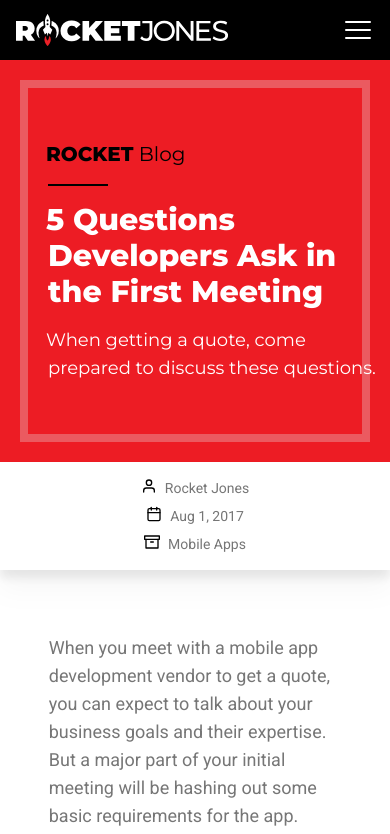
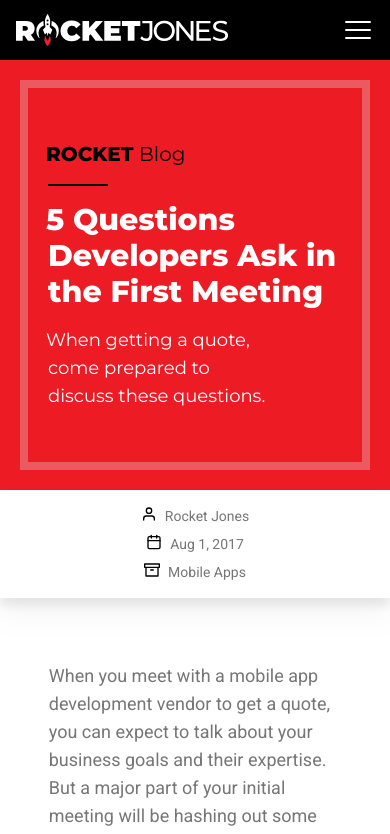
Before and after one commit to rocketjonesinteractive/rocketjones-com, a Next.js app: page /blog/5-questions-developers-ask-in-the-first-meeting in a window 390 px wide. Shown: the top 834 px of the page. Built offline with nearby package versions, Linux system fonts and the light colour scheme.

Commit message:
change get started to contact us

```diff
--- a/src/app/blog/[slug]/page.tsx
+++ b/src/app/blog/[slug]/page.tsx
@@ -18,15 +18,15 @@
     <div id="top" className={'blog-template mt-[var(--header-height)]'}>
       <div className={'invert-selection bg-red font-heading text-white'}>
         <div className="container relative flex flex-col justify-between overflow-hidden px-4 sm:flex-row sm:px-0">
-          <div className={'relative z-[2] ml-8 w-full py-20 sm:ml-12 sm:w-1/2'}>
+          <div className={'relative z-[2] ml-8 w-auto py-20 sm:ml-12 sm:w-1/2'}>
             <div className="text-xl font-light text-black first-letter:ml-[-2px] sm:text-3xl">
               <span className={'font-black uppercase'}>Rocket</span> Blog
             </div>
             <div className="my-4 w-[60px] border-b-2 border-b-black"></div>
-            <div className="mr-4 mt-4 text-3xl font-black [text-wrap:balance] first-letter:ml-[-2px] sm:text-5xl">
+            <div className="relative mr-4 mt-4 text-3xl font-black [text-wrap:balance] first-letter:ml-[-2px] sm:text-5xl">
               {blogEntry.title}
             </div>
-            <div className="mr-4 mt-4 text-lg [text-wrap:balance] first-letter:ml-[-2px] sm:text-xl">
+            <div className="mr-8 mt-4 text-lg [text-wrap:balance] first-letter:ml-[-2px] sm:mr-4 sm:text-xl">
               {blogEntry.caption}
             </div>
           </div>
--- a/src/components/ui/molecules/MainNav/MainNav.tsx
+++ b/src/components/ui/molecules/MainNav/MainNav.tsx
@@ -179,7 +179,7 @@
           ))}
         <li>
           <Button id="link-contact" onClick={() => navigate('contact')}>
-            Get Started
+            Contact Us
           </Button>
         </li>
       </ul>
```
